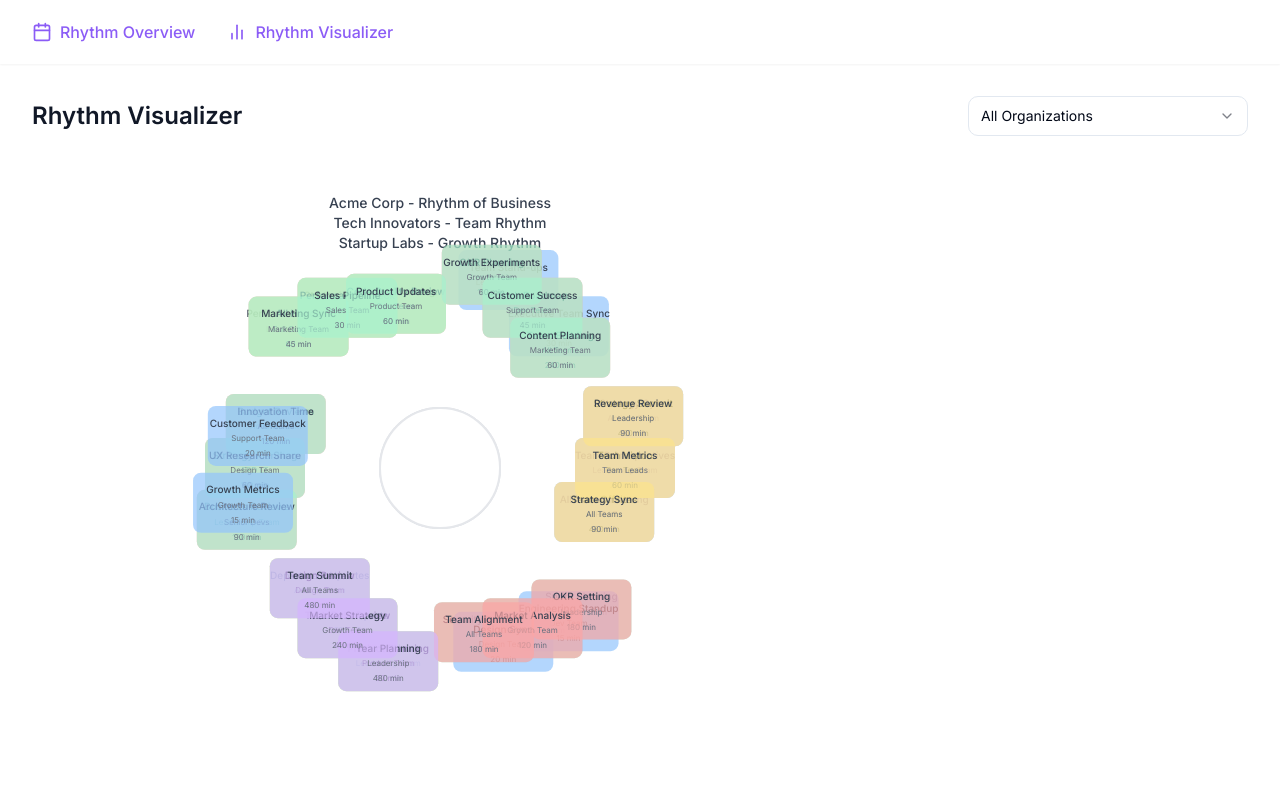
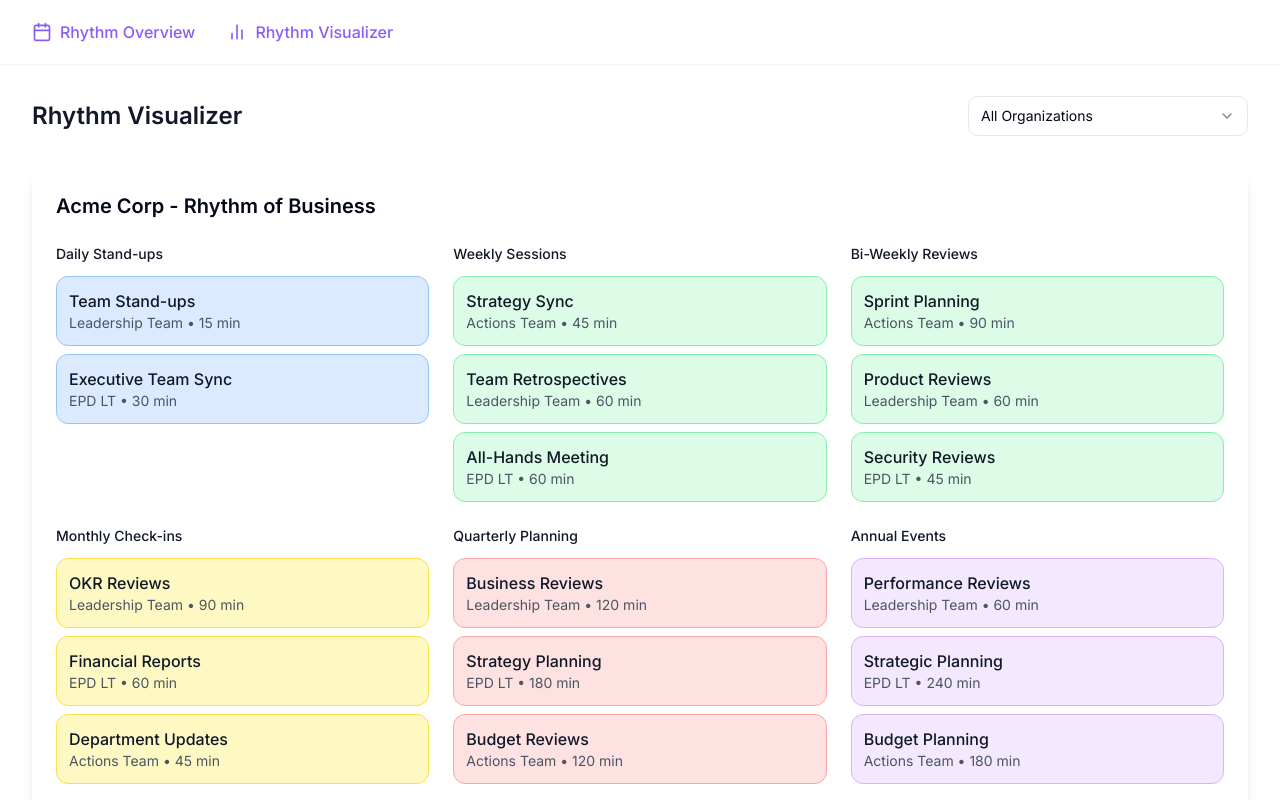
Before and after one commit to mattnigh/build-a-rhythm, a React (Vite) app: page /visualizer in a window 1280 px wide. Shown: the top 800 px of the page. Built offline with nearby package versions, Linux system fonts and the light colour scheme.

Commit message:
Refactor rhythm visualizer
Improve the visualization of the rhythm data to better fit within the window and address crowding issues.

```diff
--- a/src/pages/Visualizer.tsx
+++ b/src/pages/Visualizer.tsx
@@ -59,10 +59,14 @@ const Visualizer = () => {
   };
 
   const orgsToDisplay = getOrganizationsToDisplay();
-  const totalOrgs = orgsToDisplay.length;
-  const baseRadius = selectedOrgId === "all" ? 200 : 300; // Smaller radius when showing all
-  const center = baseRadius + 100;
-  const size = (center + baseRadius) * 2;
+  const rhythmColors = {
+    daily: 'bg-blue-100 border-blue-300',
+    weekly: 'bg-green-100 border-green-300',
+    monthly: 'bg-yellow-100 border-yellow-300',
+    quarterly: 'bg-red-100 border-red-300',
+    annual: 'bg-purple-100 border-purple-300',
+    'bi-weekly': 'bg-indigo-100 border-indigo-300'
+  };
 
   return (
     <div className="container max-w-7xl mx-auto py-8 px-4 sm:px-6 lg:px-8">
@@ -85,116 +89,50 @@ const Visualizer = () => {
           </SelectContent>
         </Select>
       </div>
-      <div className="w-full overflow-x-auto">
-        <svg width={size} height={size} className="mx-auto">
-          {orgsToDisplay.map((org, orgIndex) => {
-            const rhythmData = getRhythmData(org.content);
-            const totalSections = rhythmData.length;
-            const angleOffset = selectedOrgId === "all" ? (2 * Math.PI * orgIndex) / totalOrgs : 0;
 
-            return (
-              <g key={org.id}>
-                {selectedOrgId === "all" && (
-                  <text
-                    x={center}
-                    y={40 + (orgIndex * 20)}
-                    textAnchor="middle"
-                    className="text-sm font-medium"
-                    fill="#374151"
-                  >
-                    {getHeaderInfo(org.content)}
-                  </text>
-                )}
+      <div className="grid grid-cols-1 gap-8">
+        {orgsToDisplay.map((org) => {
+          const rhythmData = getRhythmData(org.content);
+          return (
+            <div key={org.id} className="bg-white rounded-lg shadow-lg p-6">
+              <h2 className="text-xl font-semibold mb-6">{getHeaderInfo(org.content)}</h2>
+              <div className="grid grid-cols-1 md:grid-cols-2 lg:grid-cols-3 gap-6">
                 {rhythmData.map((section, sectionIndex) => {
-                  const sectionAngle = (2 * Math.PI) / totalSections;
-                  const startAngle = sectionIndex * sectionAngle + angleOffset;
-                  const items = section.items.length;
+                  const frequency = section.title.toLowerCase();
+                  const colorClass = Object.entries(rhythmColors).find(([key]) =>
+                    frequency.includes(key)
+                  )?.[1] || 'bg-gray-100 border-gray-300';
 
-                  return section.items.map((item, itemIndex) => {
-                    const itemAngle = sectionAngle / (items + 1);
-                    const angle = startAngle + (itemIndex + 1) * itemAngle;
-
-                    const itemRadius = baseRadius - (itemIndex * 15); // Reduced spacing between items
-
-                    const x = center + itemRadius * Math.cos(angle - Math.PI / 2);
-                    const y = center + itemRadius * Math.sin(angle - Math.PI / 2);
-
-                    const frequency = section.title.toLowerCase();
-                    const color = frequency.includes('daily') ? 'rgb(147, 197, 253)' :
-                                frequency.includes('weekly') ? 'rgb(167, 243, 208)' :
-                                frequency.includes('monthly') ? 'rgb(253, 230, 138)' :
-                                frequency.includes('quarterly') ? 'rgb(252, 165, 165)' :
-                                'rgb(216, 180, 254)';
-
-                    return (
-                      <g key={`${sectionIndex}-${itemIndex}`}>
-                        <rect
-                          x={x - 50}
-                          y={y - 30}
-                          width="100"
-                          height="60"
-                          rx="8"
-                          fill={color}
-                          fillOpacity="0.7"
-                        />
-                        <text
-                          x={x}
-                          y={y - 12}
-                          textAnchor="middle"
-                          alignmentBaseline="middle"
-                          className="text-[10px] font-medium"
-                          fill="#374151"
-                        >
-                          {item.name}
-                        </text>
-                        <text
-                          x={x}
-                          y={y + 3}
-                          textAnchor="middle"
-                          alignmentBaseline="middle"
-                          className="text-[8px]"
-                          fill="#6B7280"
-                        >
-                          {item.attendees}
-                        </text>
-                        <text
-                          x={x}
-                          y={y + 18}
-                          textAnchor="middle"
-                          alignmentBaseline="middle"
-                          className="text-[8px]"
-                          fill="#6B7280"
-                        >
-                          {item.duration}
-                        </text>
-                      </g>
-                    );
-                  });
+                  return (
+                    <div
+                      key={sectionIndex}
+                      className="relative"
+                    >
+                      <div className="mb-3 text-sm font-medium text-gray-900">
+                        {section.title}
+                      </div>
+                      <div className="space-y-2">
+                        {section.items.map((item, itemIndex) => (
+                          <div
+                            key={itemIndex}
+                            className={`p-3 rounded-lg border ${colorClass} transition-all hover:shadow-md`}
+                          >
+                            <div className="font-medium text-gray-900">
+                              {item.name}
+                            </div>
+                            <div className="text-sm text-gray-600">
+                              {item.attendees} • {item.duration}
+                            </div>
+                          </div>
+                        ))}
+                      </div>
+                    </div>
+                  );
                 })}
-                <circle
-                  cx={center}
-                  cy={center}
-                  r="60"
-                  fill="white"
-                  stroke="#E5E7EB"
-                  strokeWidth="2"
-                />
-                {selectedOrgId !== "all" && (
-                  <text
-                    x={center}
-                    y={center}
-                    textAnchor="middle"
-                    alignmentBaseline="middle"
-                    className="text-lg font-semibold"
-                    fill="#374151"
-                  >
-                    Rhythm
-                  </text>
-                )}
-              </g>
-            );
-          })}
-        </svg>
+              </div>
+            </div>
+          );
+        })}
       </div>
     </div>
   );
```
